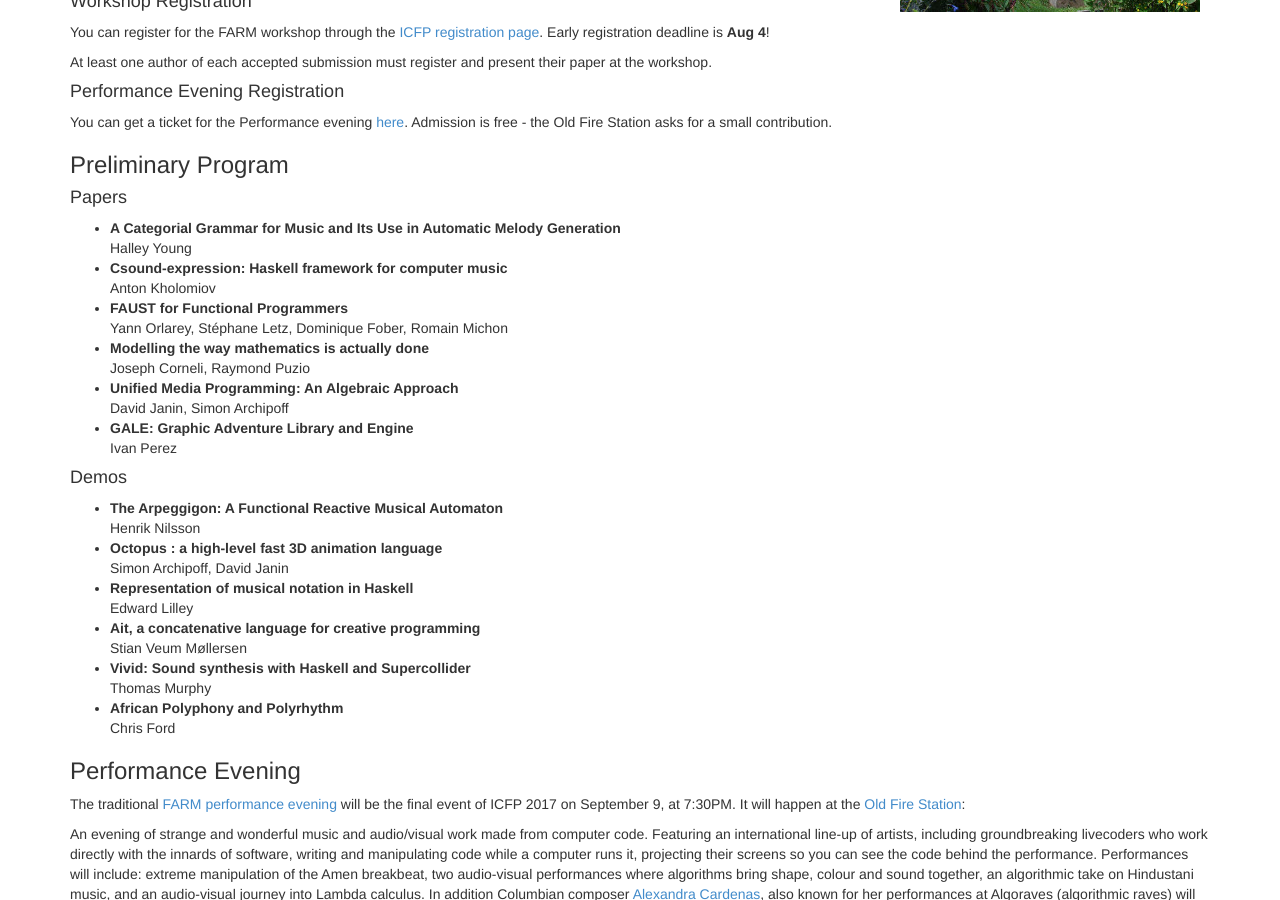
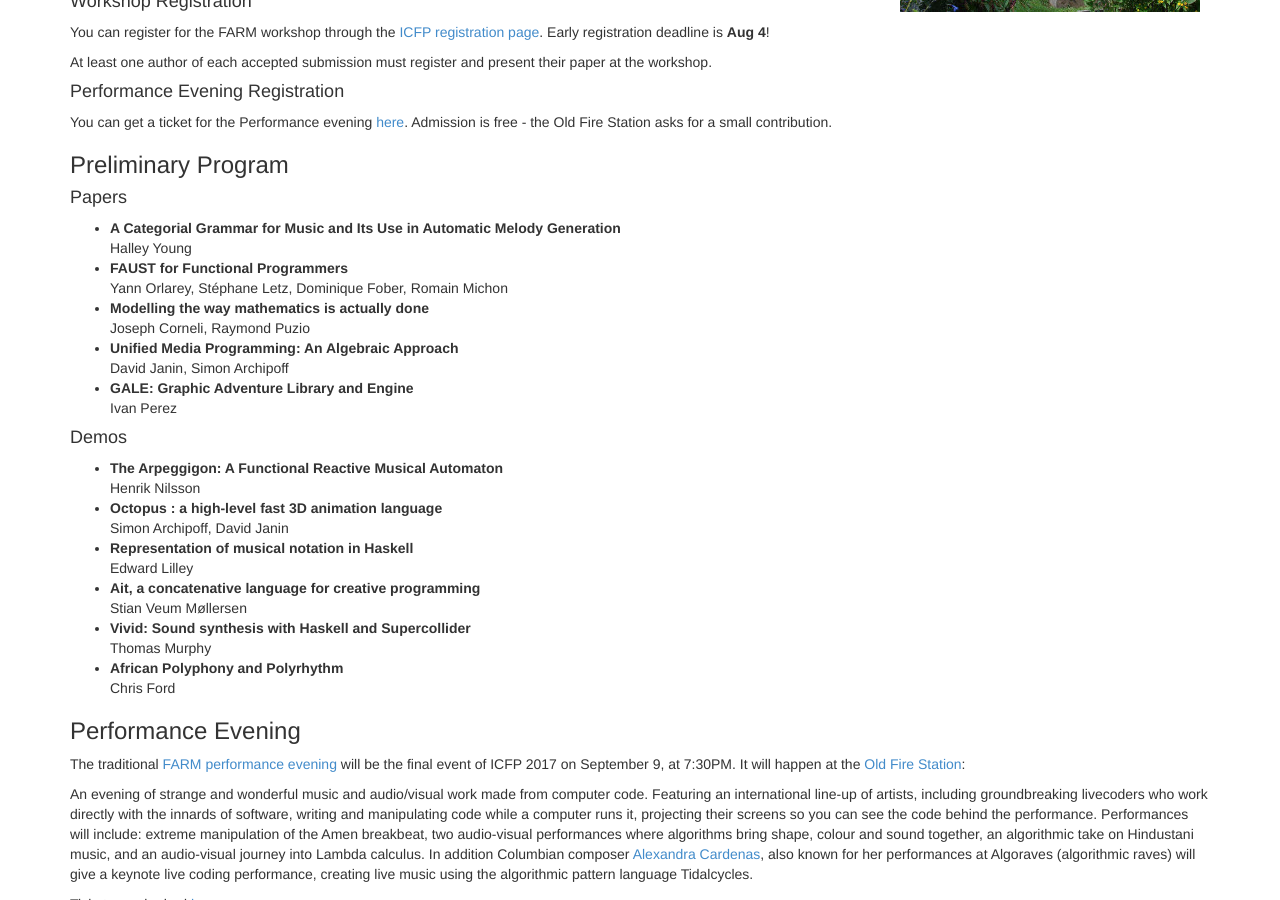
Before and after one commit to functional-art/functional-art.github.com, a Jekyll site: the page built from 2017/index.md, in a window 1280 px wide and 900 px high, scrolled down 359 px. Built offline with Jekyll 4.4.1, drawn with Linux system fonts in a browser that asks for light colours; nearby versions of some CDN libraries.

Commit message:
FARM 2017 program: removed paper #7

```diff
--- a/2017/index.md
+++ b/2017/index.md
@@ -48,8 +48,6 @@ Admission is free - the Old Fire Station asks for a small contribution.
 * **A Categorial Grammar for Music and Its Use in Automatic Melody
 	Generation**<br/>
 	Halley Young
-* **Csound-expression: Haskell framework for computer music**<br/>
-  Anton Kholomiov
 * **FAUST for Functional Programmers**<br/>
   Yann Orlarey, Stéphane Letz, Dominique Fober, Romain Michon
 * **Modelling the way mathematics is actually done**<br/>
```
